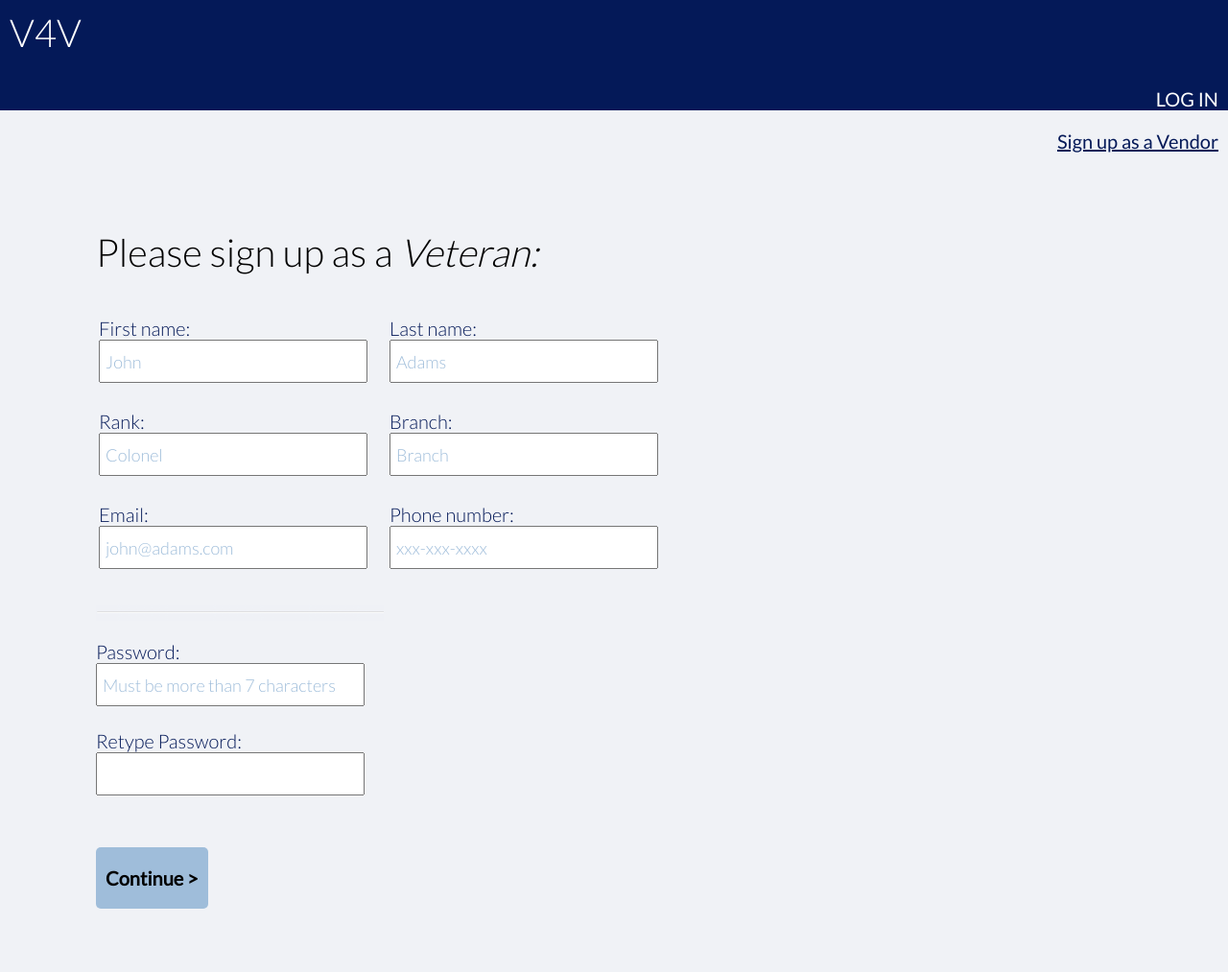
After one commit to ullmanj/Vaca4Vets, a PHP site: page /signupVet.html in a window 1280 px wide. The commit adds this page. Shown: the whole page at 96% size. Run offline with PHP 8.4, Linux system fonts and the light colour scheme.

Commit message:
Front end base upload
About, home, images, index edit, login, signupVend, signupVet, stylesheet edit

```diff
--- /dev/null
+++ b/signupVet.html
@@ -0,0 +1,54 @@
+<html>
+  <head>
+    <title>Vacations for Veterans</title>
+    <link href="https://fonts.googleapis.com/css?family=Lato:300,400" rel="stylesheet">
+    <link rel="stylesheet" type="text/css" href="stylesheet.css">
+  </head>
+
+  <header>
+    <h2>V4V</h2>
+    <p><a class="navlink" href="login.html">LOG IN</a></p>
+  </header>
+
+  <body>
+    <p class=small><a href="signupVend.html">Sign up as a Vendor</a></p>
+    <p class="left1">Please sign up as a <i>Veteran:</i></p>
+    <table class="pad">
+    <form> <!-- TO WRAP ALL THIS: -->
+      <tr>
+        <td>First name:<br>
+          <input type="text" name="firstname" value="John"><br><br>
+        </td>
+        <td>Last name:<br>
+          <input type="text" name="lastname" value="Adams"><br><br>
+        </td>
+      </tr>
+      <tr>
+        <td>Rank:<br>
+          <input type="text" name="rank" value="Colonel"><br><br>
+        </td>
+        <td>Branch:<br>
+          <input type="text" name="branch" value="Branch"><br><br>
+        </td>
+      </tr>
+      <tr>
+        <td>Email:<br>
+          <input type="text" name="email" value="john@adams.com"><br><br>
+        </td>
+        <td>Phone number:<br>
+          <input type="text" name="phone" value="xxx-xxx-xxxx"><br><br>
+        </td>
+      </tr>
+    </form>
+    </table>
+    <img class="signup" src="images/grayline.png" alt="gray line" width=300px>
+    <form>
+      Password:<br>
+      <input type="text" name="password" value="Must be more than 7 characters"><br><br>
+      Retype Password:<br>
+      <input type="text" name="password"><br><br>
+    </form>
+
+    <p class="padleft"><a href="home.html"><button type="button"><b>Continue ></b></button></a></p>
+  </body>
+</html>
--- a/stylesheet.css
+++ b/stylesheet.css
@@ -1 +1,219 @@
-/*This is the style sheet. This is indended for the front end group#/
+h2 {
+  color: white;
+  font-weight: 300;
+  padding-left: 10px;
+  padding-top: 10px;
+  font-family: 'Lato', sans-serif;
+  font-size: 40;
+
+}
+
+header {
+  background-color: #041958;
+  height: 115px;
+}
+
+footer {
+    position: fixed;
+    left: 0;
+    bottom: 0;
+    width: 100%;
+    background-color: #041958;
+    height: 25px;
+}
+
+body.first {
+  padding: 0;
+  margin: 0;
+  background-color: #f0f2f6;
+  background-image: url(https://images.unsplash.com/photo-1509030492798-7cdeb62a335c?auto=format&fit=crop&w=1055&q=80);
+  background-repeat:no-repeat;
+  background-size: cover;
+}
+
+body.home {
+  padding: 0;
+  margin: 0;
+  background-color: #f0f2f6;
+  background-image: url(https://unsplash.com/photos/t2b1Z-jPT-w)
+  background-repeat:no-repeat;
+  background-size: cover;
+}
+
+body {
+  padding: 0;
+  margin: 0;
+  background-color: #f0f2f6;
+}
+
+p {
+  font-family: 'Lato', sans-serif;
+  word-wrap: break-word;
+}
+
+.small {
+  font-size: 20;
+  text-align: right;
+  padding-right: 10px;
+}
+
+.center {
+  text-align: center;
+}
+
+.center1 {
+  text-align:center;
+  font-weight:300;
+  padding-top: 40px;
+  color: black;
+  font-size: 40;
+}
+
+.center2 {
+  text-align:center;
+  font-weight:300;
+  color: #041958;
+  font-size: 35;
+}
+
+.left1 {
+  text-align: left;
+  font-weight:300;
+  padding-top: 40px;
+  padding-left: 100px;
+  color: black;
+  font-size: 40;
+}
+
+input {
+  font-family: 'Lato', sans-serif;
+  text-align: left;
+  padding-left:5px;
+  font-weight:300;
+  color: #9FBDDA;
+  font-size: 18;
+  height:45;
+  width:280;
+}
+
+form {
+  padding-left: 100px;
+  padding-bottom: 10px;
+  font-family: 'Lato', sans-serif;
+  font-weight: 300;
+  color: #041958;
+  font-size: 20px;
+}
+
+table.pad {
+  border: none;
+  padding-left: 100px;
+  padding-bottom: 10px;
+  font-family: 'Lato', sans-serif;
+  font-weight: 300;
+  color: #041958;
+  font-size: 20px;
+  word-wrap: break-word;
+}
+
+table.nopad {
+  border: none;
+  padding-bottom: 10px;
+  padding-left: none;
+  font-family: 'Lato', sans-serif;
+  font-weight: 300;
+  color: #041958;
+  font-size: 20px;
+  word-wrap: break-word;
+  align-items: center;
+}
+
+table.centered {
+  border: none;
+  padding-bottom: 10px;
+  padding-left: none;
+  font-family: 'Lato', sans-serif;
+  font-weight: 300;
+  color: #041958;
+  font-size: 20px;
+  word-wrap: break-word;
+  margin-left: auto;
+  margin-right: auto;
+}
+
+td {
+  padding-right: 20px;
+}
+
+.notform {
+  padding: none;
+}
+
+.right {
+  text-align: right;
+  padding-top: 30px;
+}
+
+.signup {
+  padding-left: 100px;
+  padding-bottom: 20px;
+}
+
+img.home {
+  width: 316px;
+  height: 210px;
+  margin-bottom: 15px;
+  padding: 10px;
+  padding-left: none;
+}
+
+button {
+  border: none;
+  text-decoration: none;
+  background-color: #9FBDDA;
+  font-family: 'Lato', sans-serif;
+  font-size: 20px;
+  font-weight: 400px;
+  padding: 20px 10px;
+  border-radius: 5px;
+}
+
+button:hover {
+  background-color: #8FA5D6;
+}
+
+.padleft {
+  padding-left: 100px;
+  padding-bottom: 50px;
+}
+
+a {
+  text-decoration: underline;
+  color: #041958;
+}
+
+a:hover {
+  text-decoration: underline;
+  color: #9FBDDA;
+}
+
+a:active {
+  color: #f0f2f6;
+  text-decoration: none;
+}
+
+a.navlink {
+  color: white;
+  font-size: 20;
+  float: right;
+  text-decoration: none;
+  padding-right: 10px;
+}
+
+a.navlink:hover {
+  text-decoration: underline;
+}
+
+.notpad {
+  padding: none;
+}
```
Also changed, not shown: about.html (added, +30 -0 lines), home.html (added, +49 -0 lines), index.php (+26 -15 lines), login.html (added, +25 -0 lines), signupVend.html (added, +51 -0 lines), images/balloon.jpg (added), images/flag.jpg (added), images/grayline.png (added), images/house1.jpeg (added), images/house2.jpeg (added), images/search.png (added), 1 other file.
